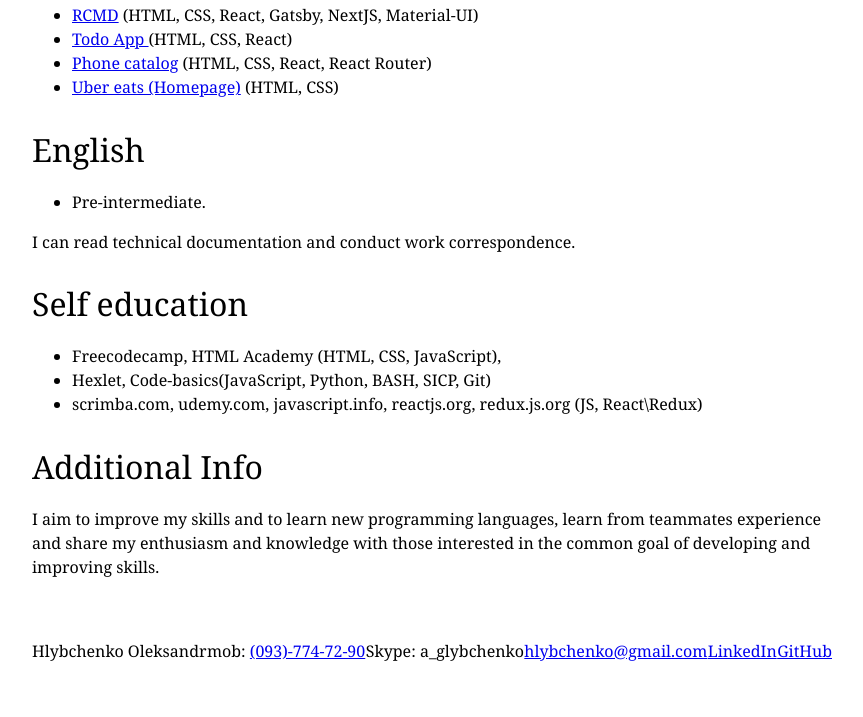
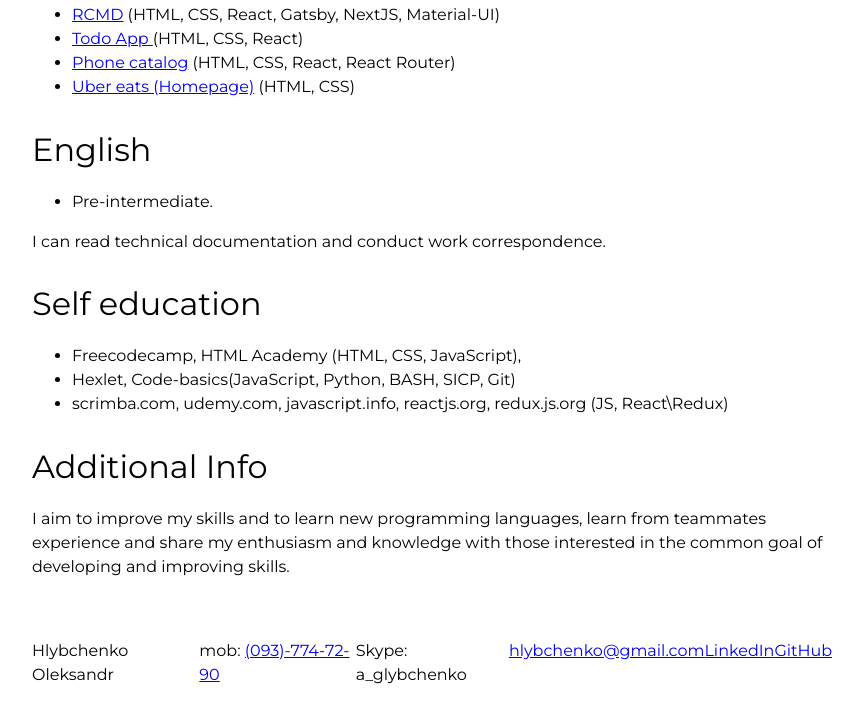
Before and after one commit to Hlybchenko/Hlybchenko.github.io, a plain HTML site: page index.html in a window 1280 px wide. Shown: the part 714-1431 px from the top of the page, without its empty margins (208-1071 px from the left). Before the commit the page ends 1407 px from the top, so only its background shows below. Drawn offline with Linux system fonts and the light colour scheme.

Commit message:
Update style.css

```diff
--- a/style.css
+++ b/style.css
@@ -1,5 +1,5 @@
 body {
-  font-family: Georgia;
+  font-family: Montserrat;
   font-size: 16px;
   margin: 0 auto;
   max-width: 800px;
```
